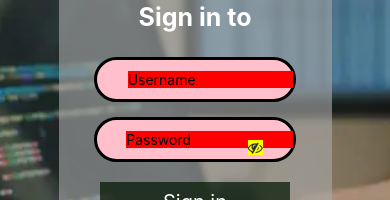
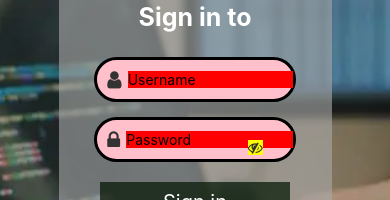
Before and after one commit to tiodata/unggahmandiri, a React Native app: screen /Login in a window 390 px wide. Shown: the part 308-508 px from the top of the page. Built offline with nearby package versions, Linux system fonts and the light colour scheme.

Commit message:
cara mengambil commit

```diff
--- a/src/screen/loginscreen/Login.js
+++ b/src/screen/loginscreen/Login.js
@@ -150,6 +150,7 @@ const styles = StyleSheet.create({
         alignContent:'center',
 
 
+
     },
     unikama: {
         position: 'absolute',
@@ -210,7 +211,7 @@ const styles = StyleSheet.create({
         paddingLeft: 10, // Add left padding to create space for the icon
     },
     icon:{
-    color:'pink',
+    // color:'pink',
     marginRight:6,
     },
     bottomdesign:{
--- a/src/screen/uploaddoc/Upload.js
+++ b/src/screen/uploaddoc/Upload.js
@@ -6,7 +6,7 @@
 // const HomeScreen = ({ navigation }) => {
 //   return (
 //     <View style={{ flex: 1, alignItems: 'center', justifyContent: 'center' }}>
-//       <Text>Halaman Utama</Text>
+    //   <Text>Halaman Utama</Text>
 //       <Button
 //         title="Tombol 1"
 //         onPress={() => navigation.navigate('Screen1')}
```
